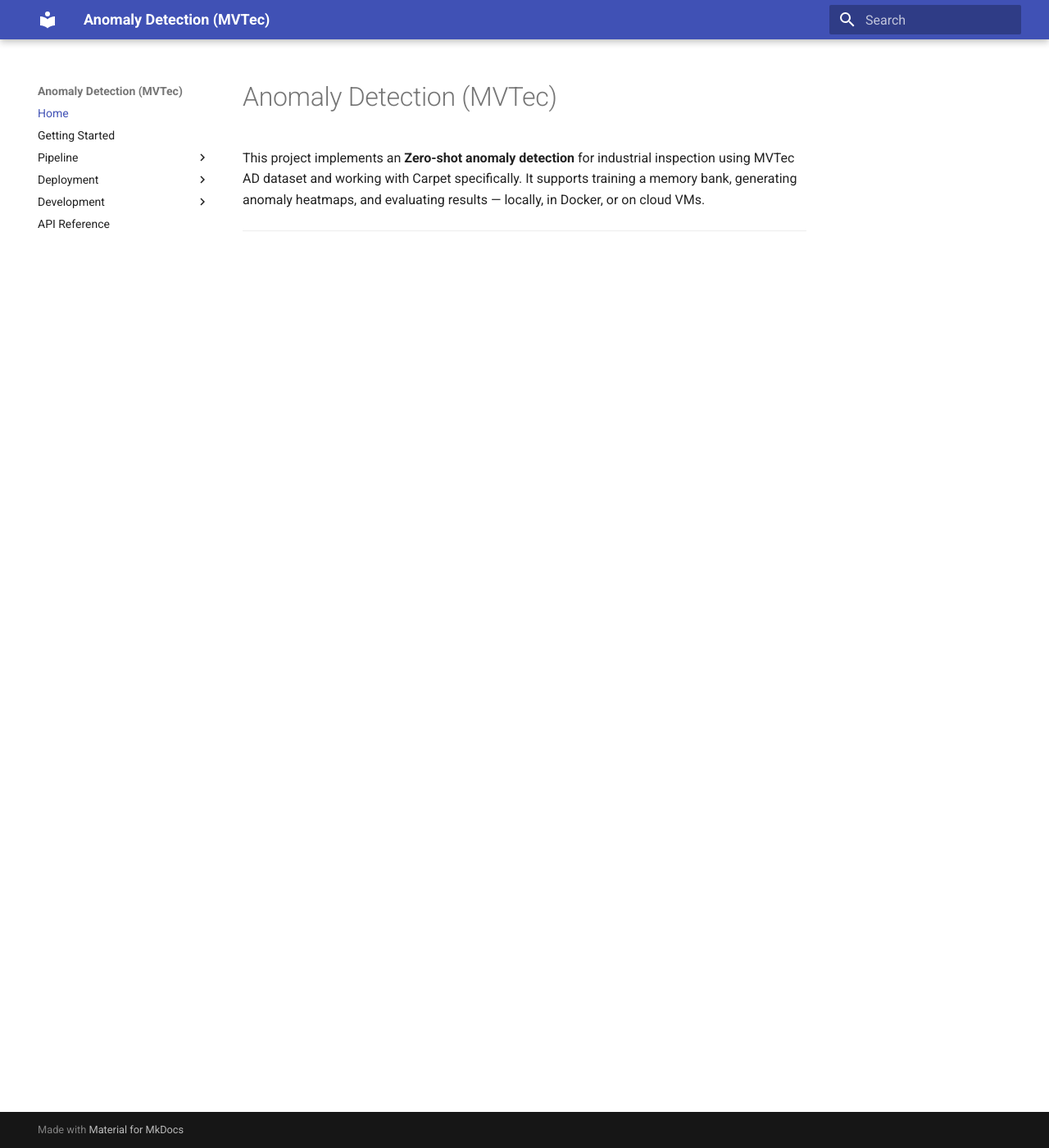
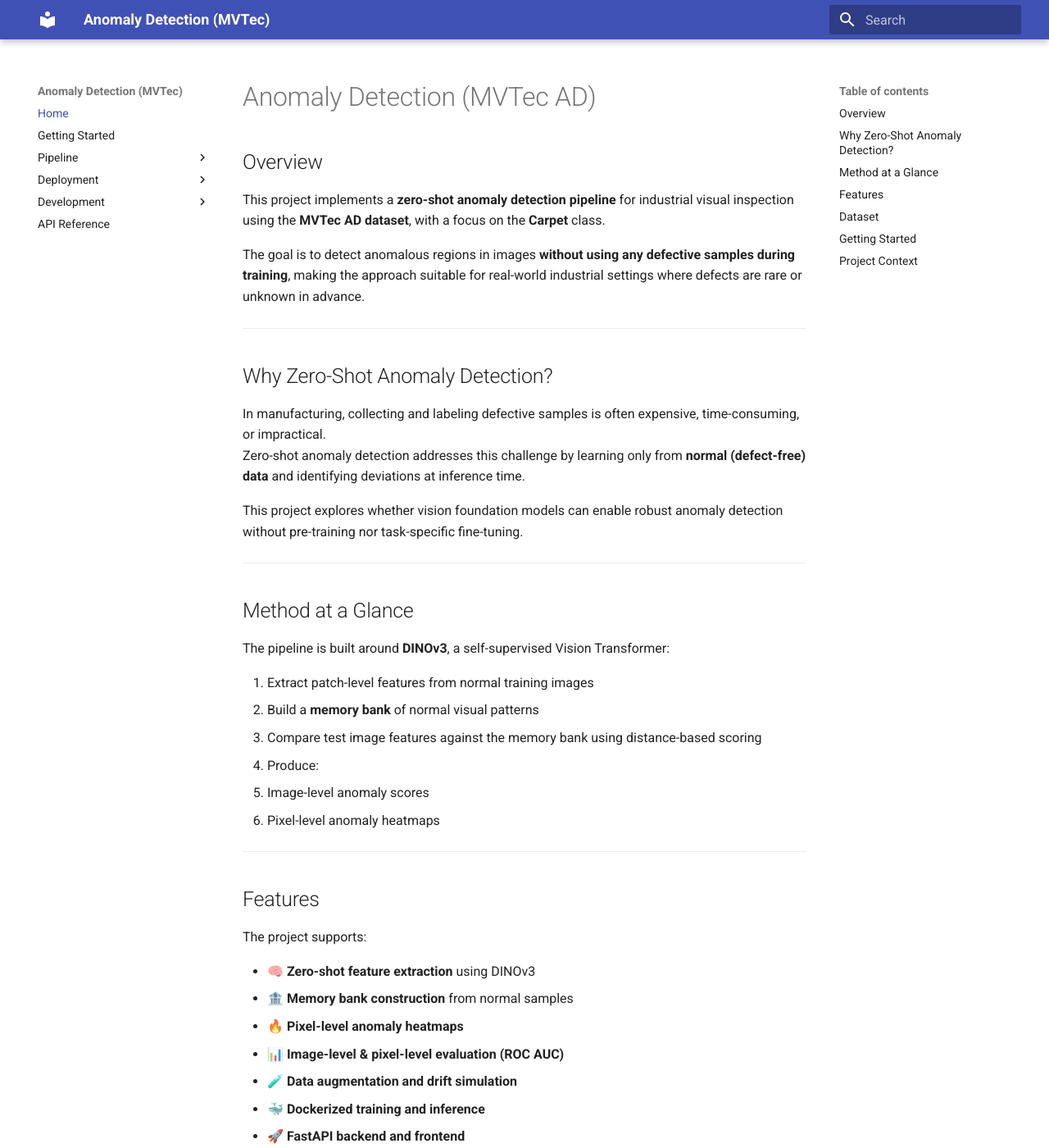
Before and after one commit to Kxlar/MLOPs_Project, an MkDocs documentation site: the page built from docs/source/index.md, in a window 1280 px wide and 1400 px high. Shown: the whole window at 82% size. Built offline with MkDocs 1.6.1 and Material for MkDocs 9.7.7, drawn with Linux system fonts in a browser that asks for light colours; some of the changed text lies outside the part shown.

Commit message:
index.md

```diff
--- a/docs/source/index.md
+++ b/docs/source/index.md
@@ -1,7 +1,70 @@
-# Anomaly Detection (MVTec)
 
+# Anomaly Detection (MVTec AD)
 
-This project implements an **Zero-shot anomaly detection** for industrial inspection using MVTec AD dataset and working with Carpet specifically.
-It supports training a memory bank, generating anomaly heatmaps, and evaluating results — locally, in Docker, or on cloud VMs.
+## Overview
+This project implements a **zero-shot anomaly detection pipeline** for industrial visual inspection using the **MVTec AD dataset**, with a focus on the **Carpet** class.
+
+The goal is to detect anomalous regions in images **without using any defective samples during training**, making the approach suitable for real-world industrial settings where defects are rare or unknown in advance.
 
 ---
+
+## Why Zero-Shot Anomaly Detection?
+In manufacturing, collecting and labeling defective samples is often expensive, time-consuming, or impractical.
+Zero-shot anomaly detection addresses this challenge by learning only from **normal (defect-free) data** and identifying deviations at inference time.
+
+This project explores whether vision foundation models can enable robust anomaly detection without pre-training nor task-specific fine-tuning.
+
+---
+
+## Method at a Glance
+The pipeline is built around **DINOv3**, a self-supervised Vision Transformer:
+
+1. Extract patch-level features from normal training images
+2. Build a **memory bank** of normal visual patterns
+3. Compare test image features against the memory bank using distance-based scoring
+4. Produce:
+   - Image-level anomaly scores
+   - Pixel-level anomaly heatmaps
+
+---
+
+## Features
+The project supports:
+
+- 🧠 **Zero-shot feature extraction** using DINOv3
+- 🏦 **Memory bank construction** from normal samples
+- 🔥 **Pixel-level anomaly heatmaps**
+- 📊 **Image-level & pixel-level evaluation (ROC AUC)**
+- 🧪 **Data augmentation and drift simulation**
+- 🐳 **Dockerized training and inference**
+- 🚀 **FastAPI backend and frontend**
+- ☁️ **Cloud deployment (GCP-ready)**
+- 🔁 **Reproducible experiments with Hydra**
+
+---
+
+## Dataset
+We use the **MVTec Anomaly Detection (MVTec AD)** dataset, a standard benchmark for industrial anomaly detection.
+
+- Training set: normal images only
+- Test set: normal + defective images with pixel-level ground truth masks
+- Focus class: **Carpet**
+
+---
+
+## Getting Started
+If you are new to the project, start here:
+
+➡️ **[Getting Started](getting-started.md)**
+➡️ **[Training Pipeline](pipeline/train.md)**
+➡️ **[Inference & Heatmaps](pipeline/inference.md)**
+
+---
+
+## Project Context
+This project was developed as part of the **02476 MLOps course at DTU**, with an emphasis on:
+
+- Clean code structure
+- Reproducibility
+- Automation
+- Deployment-ready ML systems
```
